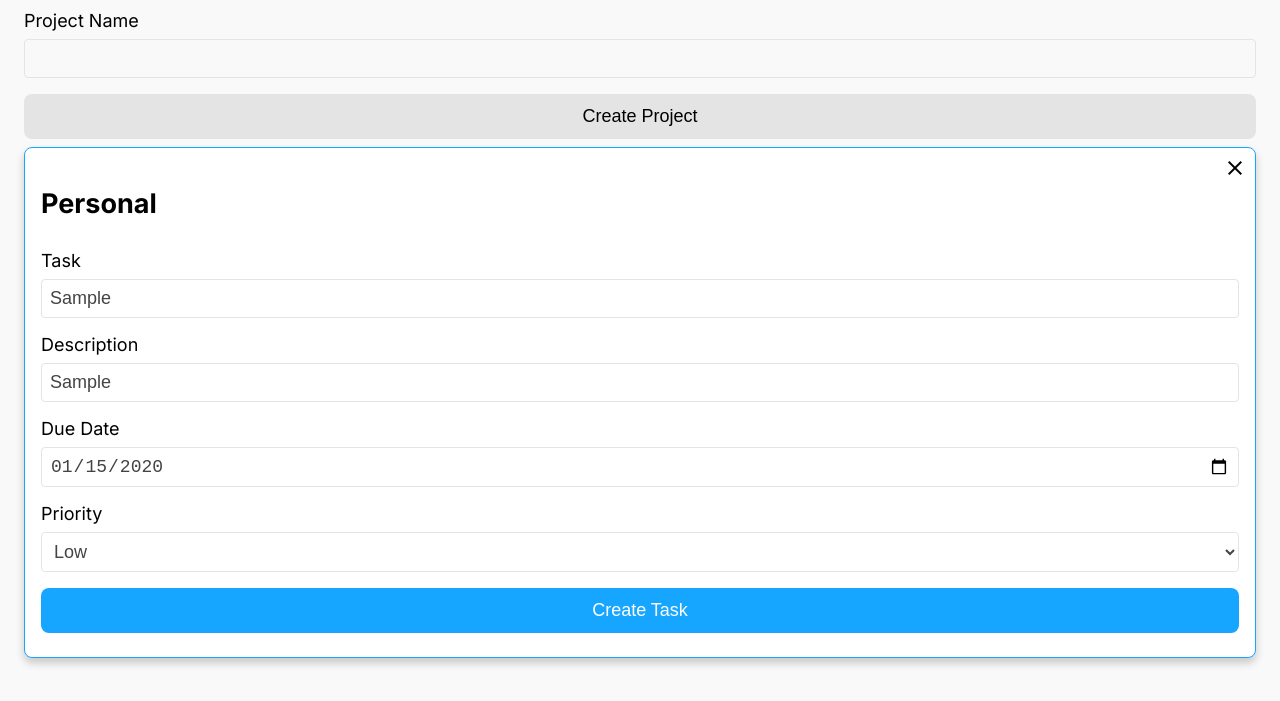
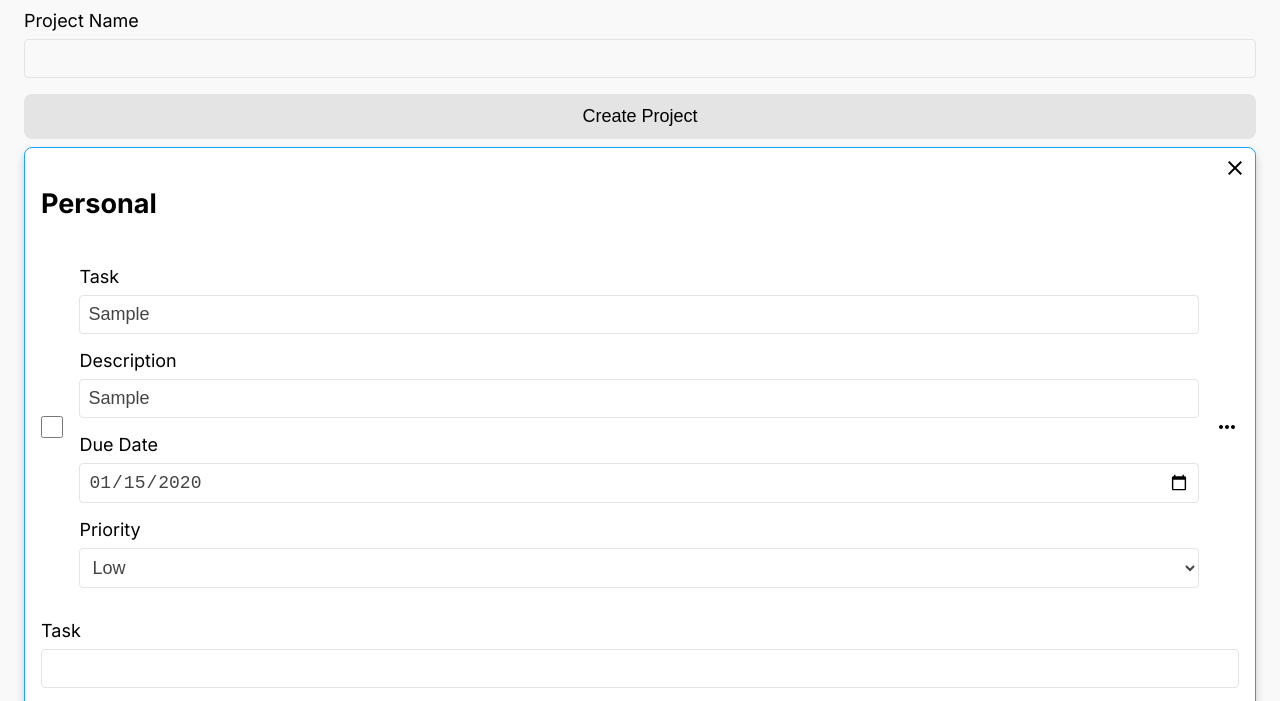
Before and after one commit to nytorq/TOP-Todo-list, a website built with webpack: page src/index.html in a window 1280 px wide. Both pictures are taken after typing "Sample", "Sample", "2020-01-15" into the empty fields and a click on the button "Create Task". Shown: the part 98-799 px from the top of the page. Built offline with nearby package versions, Linux system fonts and the light colour scheme.

Commit message:
Loading tasks from localStorage.appData and creating new ones with 'Create Task' button submit

```diff
--- a/src/logic.js
+++ b/src/logic.js
@@ -50,7 +50,7 @@ const addTask = function(project, title, description, date, priority) {
     let matchedProject = parsedAppData.projects.filter((obj) => obj.name === project);
     matchedProject[0].tasks.push(taskObject);
     saveToLocalStorage(parsedAppData);
-    console.log(`%cA new task has been added to the project "${matchedProject[0].name}":`, 'color: blue;');
+    console.log(`%cA new task has been added to the project "${matchedProject[0].name}":`, 'color: blue;', taskObject);
     return taskObject;
 }
 
--- a/src/styles.css
+++ b/src/styles.css
@@ -112,7 +112,7 @@ label[for^="task-"] {
     margin: var(--br-1) 0;
 }
 
-.taskContainer {
+.taskRow {
     display: flex;
     flex-direction: row;
     align-items: center;
@@ -125,6 +125,10 @@ label[for^="task-"] {
     padding: calc(var(--br-1)*2);
 }
 
-.taskContainer > input[type="checkbox"] {
+.hidden {
+    display: none;
+}
 
-}
+/* .taskContainer > input[type="checkbox"] {
+
+} */
--- a/src/userInterface.js
+++ b/src/userInterface.js
@@ -2,17 +2,31 @@ import {textCreator, imageCreator, buttonCreator, fieldCreator, idCounter, idCre
 import {addTask, addProject, removeProject, loadFromLocalStorage} from "./logic.js"
 
 
-const createTask = function(event) {
-    event.preventDefault();
+const taskDetailsCreator = function(container, taskData) {
+    const taskTitleField = fieldCreator('input','Task', 'taskTitle');
+    container.appendChild(taskTitleField);
+    const taskDescField = fieldCreator('input','Description', 'taskDescription');
+    container.appendChild(taskDescField);
+    const taskDueDateField = fieldCreator('date','Due Date', 'taskDueDate');
+    container.appendChild(taskDueDateField);
+    const taskPriorityField = fieldCreator('select', 'Priority', 'taskPriority');
+    container.appendChild(taskPriorityField);
 
+    if (taskData) {
+        let input = taskTitleField.querySelector('input');
+        input.value = taskData.title;
+        input = taskDescField.querySelector('input');
+        input.value = taskData.desc;
+        input = taskDueDateField.querySelector('input');
+        input.value = taskData.dueDate;
+        input = taskPriorityField.querySelector('select');
+        input.value = taskData.priority;
+    }
+}
 
-    // Creating new Task object and adding it to project
-    console.log(taskDescription.value)
-    let taskData = addTask(taskTitle.value, taskDescription.value, taskDueDate.value, taskPriority.value);
-
-    // Creating new task in the UI
-    const container = document.createElement('div');
-    container.classList.add('taskContainer');
+const createTaskRow = function(taskData, container) {
+    const taskRow = document.createElement('div');
+    taskRow.classList.add('taskRow');
     const taskDetails = document.createElement('div');
     taskDetails.classList.add('taskDetails');
     taskDetailsCreator(taskDetails, taskData);
@@ -21,16 +35,37 @@ const createTask = function(event) {
     const moreButton = document.createElement('span');
     moreButton.classList.add('material-symbols-outlined');
     moreButton.innerText = "more_horiz";
-    container.appendChild(checkbox);
-    container.appendChild(taskDetails);
-    container.appendChild(moreButton);
-    tasks.appendChild(container);
-    // console.dir(currentUser.projects[0].tasks[0])
+    taskRow.appendChild(checkbox);
+    taskRow.appendChild(taskDetails);
+    taskRow.appendChild(moreButton);
+    container.appendChild(taskRow);
+}
 
-    // Clearing out inputs
+const createTaskFromUI = function(event) {
+    event.preventDefault();
+    // Creating new Task object and adding it to project
+    let projectName = event.target.classList.value;
+    let form = document.querySelector(`form.${projectName}`)
+    let tasksContainer = document.querySelector(`.tasks-${projectName}`);
+    let taskTitle = form.querySelector(`#taskTitle-input-${projectName}`);
+    let taskDescription = form.querySelector(`#taskDescription-input-${projectName}`);
+    let taskDueDate = form.querySelector(`#taskDueDate-input-${projectName}`);
+    let taskPriority = form.querySelector(`#taskPriority-input-${projectName}`);
+    let taskData = addTask(projectName, taskTitle.value, taskDescription.value, taskDueDate.value, taskPriority.value);
+    // taskDetailsCreator(taskContainer, taskData);
     taskTitle.value = '';
     taskDescription.value = '';
     taskDueDate.value = '';
+    taskPriority.value = 'Low';
+
+    // // Creating new task in the UI
+    createTaskRow(taskData, tasksContainer);
+
+
+    // // Clearing out inputs
+    // taskTitle.value = '';
+    // taskDescription.value = '';
+    // taskDueDate.value = '';
 }
 
 const addProjectFromUI = function() {
@@ -39,19 +74,6 @@ const addProjectFromUI = function() {
         addProject(projectName.value);
         createTaskBoard(projectName.value)
         projectName.value = '';
-    }
-}
-
-const clearUI = function() {
-    let body = document.querySelector('body');
-    body.innerHTML = '';
-}
-
-const removeProjectFromUI = function(project) {
-    if (confirm(`Are you sure you want to delete this project, "${project}"?`)) {
-        removeProject(project);
-        clearUI();
-        renderUI();
     }
 }
 
@@ -77,22 +99,19 @@ const createTaskBoard = function(projectName) {
     taskBoard.appendChild(tasks)
     // Creating task board's task form
     let newTaskForm = document.createElement('form');
-    const taskTitleField = fieldCreator('input','Task', 'taskTitle-input');
-    taskTitleField.classList.add(`${projectWithNoSpaces}`);
+    newTaskForm.classList.add(projectName);
+    const taskTitleField = fieldCreator('input','Task', `taskTitle-input-${projectWithNoSpaces}`);
     newTaskForm.appendChild(taskTitleField);
-    const taskDescField = fieldCreator('input','Description', 'taskDescription-input');
-    taskDescField.classList.add(`${projectWithNoSpaces}`);
+    const taskDescField = fieldCreator('input','Description', `taskDescription-input-${projectWithNoSpaces}`);
     newTaskForm.appendChild(taskDescField);
-    const taskDueDateField = fieldCreator('date','Due Date', 'taskDueDate-input');
-    taskDueDateField.classList.add(`${projectWithNoSpaces}`);
+    const taskDueDateField = fieldCreator('date','Due Date', `taskDueDate-input-${projectWithNoSpaces}`);
     newTaskForm.appendChild(taskDueDateField);
-    const taskPriorityField = fieldCreator('select', 'Priority', 'taskPriority-input');
-    taskPriorityField.classList.add(`${projectWithNoSpaces}`);
+    const taskPriorityField = fieldCreator('select', 'Priority', `taskPriority-input-${projectWithNoSpaces}`);
     newTaskForm.appendChild(taskPriorityField);
-    const newTaskButton = buttonCreator('Create Task')
+    const newTaskButton = buttonCreator('Create Task', `${projectWithNoSpaces}`)
     newTaskButton.classList.add(`${projectWithNoSpaces}`);
     newTaskForm.appendChild(newTaskButton);
-    newTaskButton.addEventListener('click', createTask);
+    newTaskButton.addEventListener('click', createTaskFromUI);
     taskBoard.appendChild(newTaskForm)
 }
 
@@ -111,37 +130,26 @@ const renderUI = function() {
     let parsedAppData = loadFromLocalStorage();
     for (let i = 0 ; i < parsedAppData.projects.length ; i++) {
         createTaskBoard(parsedAppData.projects[i].name);
+        let taskContainer = document.querySelector(`.tasks-${parsedAppData.projects[i].name}`);
+        for (let j = 0 ; j < parsedAppData.projects[i].tasks.length ; j++) {
+            createTaskRow(parsedAppData.projects[i].tasks[i],taskContainer);
+        }
     }
 }
 
 renderUI();
 
-const taskDetailsCreator = function(container, taskData) {
-    const taskTitleField = fieldCreator('input','Task', 'taskTitle');
-    container.appendChild(taskTitleField);
-    const taskDescField = fieldCreator('input','Description', 'taskDescription');
-    container.appendChild(taskDescField);
-    const taskDueDateField = fieldCreator('date','Due Date', 'taskDueDate');
-    container.appendChild(taskDueDateField);
-    const taskPriorityField = fieldCreator('select', 'Priority', 'taskPriority');
-    container.appendChild(taskPriorityField);
+const clearUI = function() {
+    let body = document.querySelector('body');
+    body.innerHTML = '';
+}
 
-    if (taskData) {
-        let input = taskTitleField.querySelector('input');
-        input.value = taskData.title;
-        input = taskDescField.querySelector('input');
-        input.value = taskData.desc;
-        input = taskDueDateField.querySelector('input');
-        input.value = taskData.dueDate;
-        input = taskPriorityField.querySelector('select');
-        input.value = taskData.priority;
+const removeProjectFromUI = function(project) {
+    if (confirm(`Are you sure you want to delete this project, "${project}"?`)) {
+        removeProject(project);
+        clearUI();
+        renderUI();
     }
 }
 
-
-// let taskTitle = document.getElementById('taskTitle-main');
-// let taskDescription = document.getElementById('taskDescription-main');
-// let taskDueDate = document.getElementById('taskDueDate-main');
-// let taskPriority = document.getElementById('taskPriority-main');
-
 export {};
```
